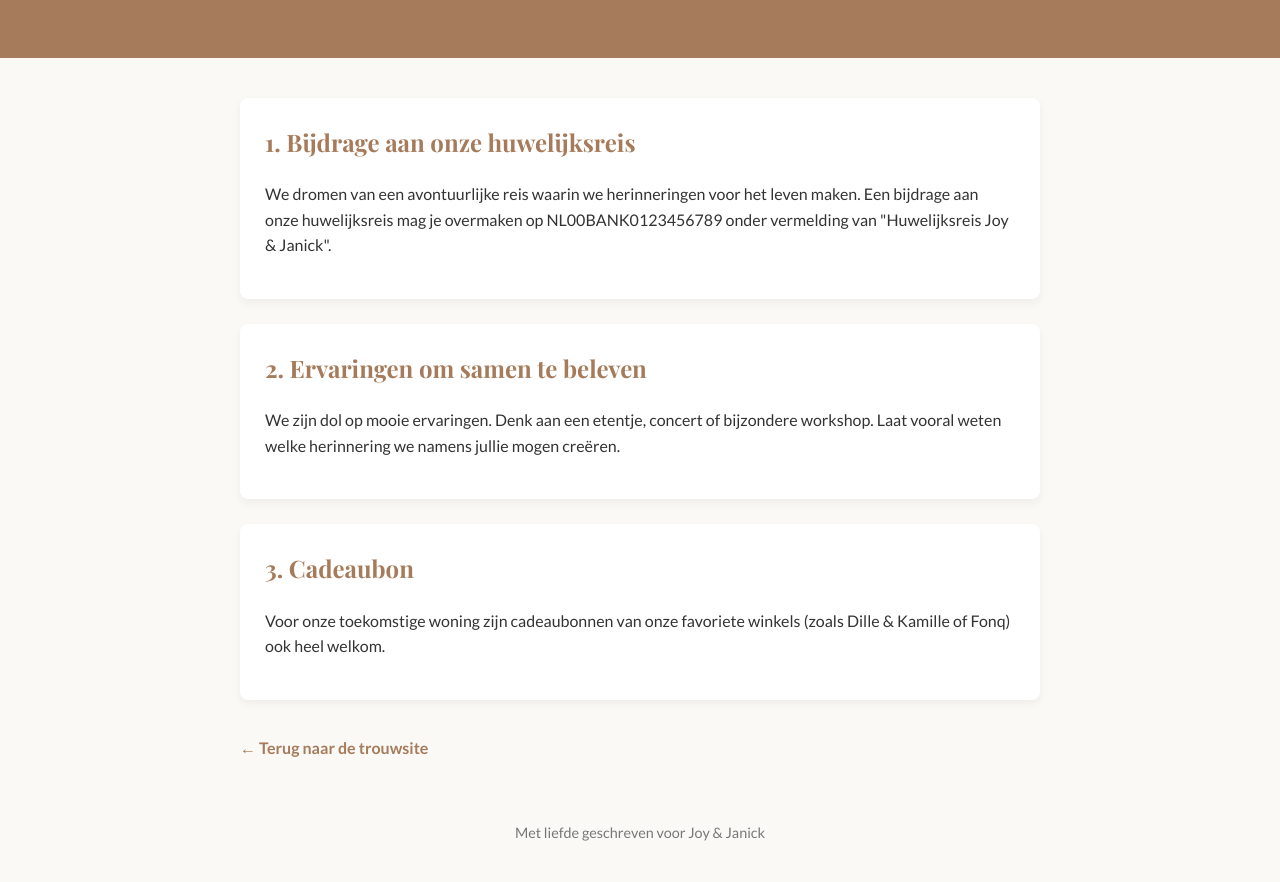
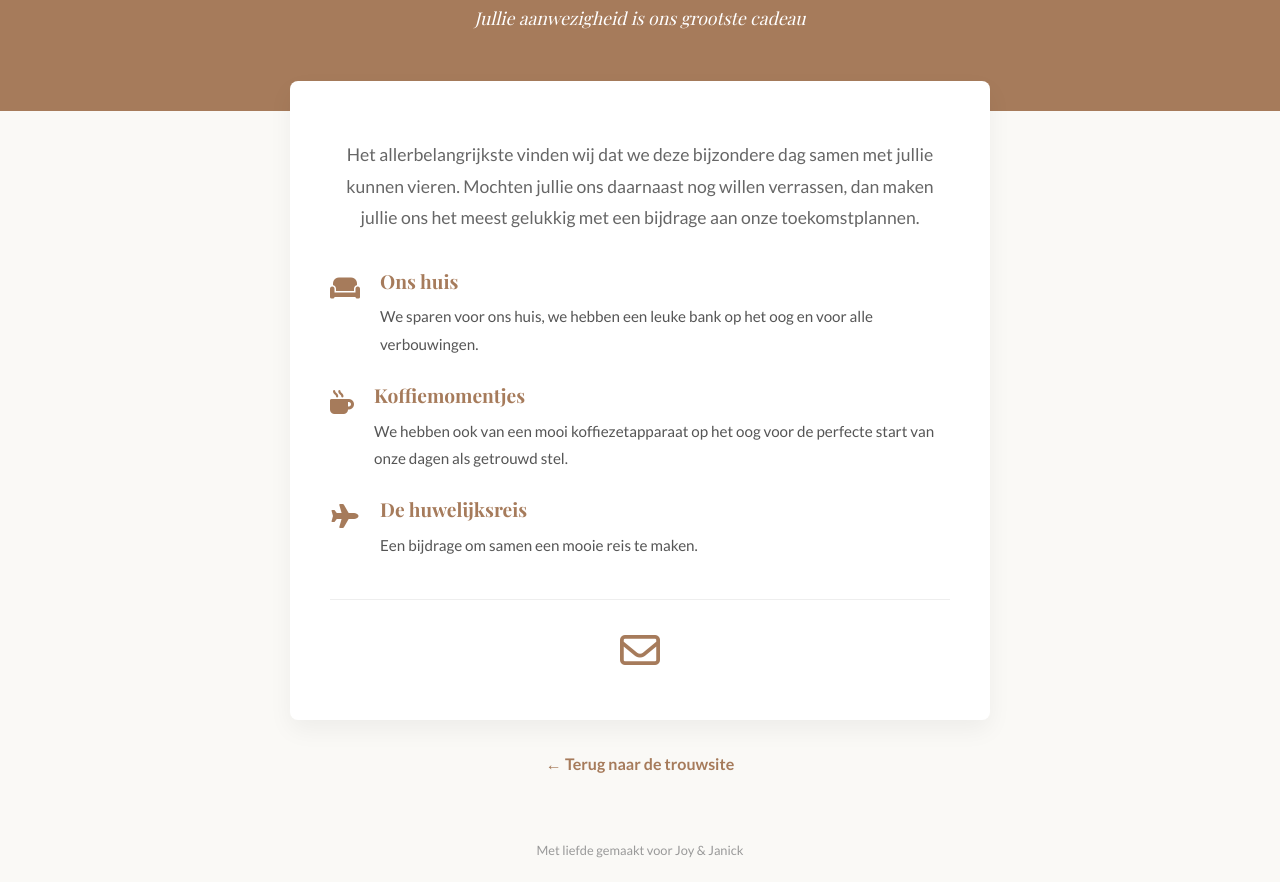
Before and after one commit to MatsVink/trouw-website, a website: page cadeautips.html in a window 1280 px wide. Shown: the part 209-1091 px from the top of the page. Drawn offline with nearby package versions, Linux system fonts and the light colour scheme; a web font is replaced by a local one.

Commit message:
aanpassingen

```diff
--- a/cadeautips.html
+++ b/cadeautips.html
@@ -5,12 +5,16 @@
     <meta name="viewport" content="width=device-width, initial-scale=1.0">
     <title>Cadeautips Joy & Janick</title>
     <link rel="icon" type="image/jpeg" href="images/PHOTO-2025-01-14-19-41-58.jpg">
-    <link href="https://fonts.googleapis.com/css2?family=Playfair+Display:wght@400;700&family=Lato:wght@300;400;700&display=swap" rel="stylesheet">
+
+    <link href="https://fonts.googleapis.com/css2?family=Playfair+Display:ital,wght@0,400;0,700;1,400&family=Lato:wght@300;400;700&display=swap" rel="stylesheet">
+    <link rel="stylesheet" href="https://cdnjs.cloudflare.com/ajax/libs/font-awesome/6.4.0/css/all.min.css">
+
     <style>
         :root {
-            --primary-color: #A67B5B;
-            --bg-color: #FAF9F6;
-            --text-color: #333;
+            --primary-color: #A67B5B; /* Warme bruintint */
+            --secondary-color: #D4C5B0; /* Lichtere tint voor accenten */
+            --bg-color: #FAF9F6; /* Off-white achtergrond */
+            --text-color: #4A4A4A; /* Iets zachter zwart */
         }
 
         body {
@@ -19,86 +23,187 @@
             color: var(--text-color);
             margin: 0;
             padding: 0;
-            line-height: 1.6;
+            line-height: 1.8;
         }
 
         header {
             background-color: var(--primary-color);
             color: white;
             text-align: center;
-            padding: 40px 20px;
+            padding: 60px 20px;
+        }
+
+        header .subtitle {
+            letter-spacing: 3px;
+            text-transform: uppercase;
+            font-size: 0.9rem;
+            opacity: 0.9;
         }
 
         header h1 {
-            margin: 0;
+            margin: 10px 0;
             font-family: 'Playfair Display', serif;
-            font-size: 2.8rem;
+            font-size: 3rem;
+            font-weight: 700;
+        }
+
+        header .intro-text {
+            font-style: italic;
+            font-family: 'Playfair Display', serif;
+            font-size: 1.1rem;
+            margin-top: 10px;
         }
 
         .container {
-            max-width: 800px;
-            margin: 0 auto;
-            padding: 40px 20px;
+            max-width: 700px;
+            margin: -30px auto 0; /* Laat de kaart iets over de header vallen */
+            padding: 0 20px 40px;
+            position: relative;
         }
 
         .gift-card {
             background: white;
             border-radius: 8px;
-            box-shadow: 0 4px 10px rgba(0,0,0,0.05);
-            padding: 25px;
-            margin-bottom: 25px;
+            box-shadow: 0 10px 25px rgba(0,0,0,0.05);
+            padding: 40px;
+            text-align: center;
         }
 
-        .gift-card h2 {
-            margin-top: 0;
+        .intro-paragraph {
+            margin-bottom: 30px;
+            font-size: 1.1rem;
+            color: #666;
+        }
+
+        .wish-list {
+            list-style: none;
+            padding: 0;
+            margin: 30px 0;
+            text-align: left;
+        }
+
+        .wish-item {
+            display: flex;
+            align-items: flex-start;
+            margin-bottom: 20px;
+        }
+
+        .wish-icon {
             color: var(--primary-color);
+            font-size: 1.5rem;
+            margin-right: 20px;
+            margin-top: 2px;
+            width: 30px;
+            text-align: center;
+        }
+
+        .wish-content h3 {
+            margin: 0 0 5px;
             font-family: 'Playfair Display', serif;
+            color: var(--primary-color);
+            font-size: 1.2rem;
+        }
+
+        .wish-content p {
+            margin: 0;
+            font-size: 0.95rem;
+            color: #555;
+        }
+
+        .envelope-section {
+            margin-top: 40px;
+            padding-top: 30px;
+            border-top: 1px solid #eee;
+        }
+
+        .envelope-icon {
+            font-size: 2.5rem;
+            color: var(--primary-color);
+            margin-bottom: 10px;
         }
 
         .back-link {
             display: inline-block;
-            margin-top: 10px;
+            margin-top: 30px;
             text-decoration: none;
             color: var(--primary-color);
             font-weight: bold;
+            transition: color 0.3s ease;
+            text-align: center;
+            width: 100%;
+        }
+
+        .back-link:hover {
+            color: #8c664b;
         }
 
         footer {
             text-align: center;
             padding: 20px;
-            font-size: 0.9rem;
-            color: #777;
+            font-size: 0.8rem;
+            color: #999;
+        }
+
+        /* Mobiele aanpassing */
+        @media (max-width: 600px) {
+            header h1 { font-size: 2.2rem; }
+            .gift-card { padding: 25px; }
+            .wish-item { flex-direction: column; text-align: center; align-items: center; }
+            .wish-icon { margin-right: 0; margin-bottom: 10px; }
+            .wish-list { text-align: center; }
         }
     </style>
 </head>
 <body>
+
     <header>
-        <p style="letter-spacing: 3px; text-transform: uppercase;">Cadeautips</p>
+        <p class="subtitle">Cadeautips</p>
         <h1>Joy & Janick</h1>
-        <p>Dankbaar voor jullie liefde en aanwezigheid</p>
+        <p class="intro-text">Jullie aanwezigheid is ons grootste cadeau</p>
     </header>
 
     <div class="container">
         <div class="gift-card">
-            <h2>1. Bijdrage aan onze huwelijksreis</h2>
-            <p>We dromen van een avontuurlijke reis waarin we herinneringen voor het leven maken. Een bijdrage aan onze huwelijksreis mag je overmaken op NL00BANK0123456789 onder vermelding van "Huwelijksreis Joy & Janick".</p>
-        </div>
+            <p class="intro-paragraph">
+                Het allerbelangrijkste vinden wij dat we deze bijzondere dag samen met jullie kunnen vieren.
+                Mochten jullie ons daarnaast nog willen verrassen, dan maken jullie ons het meest gelukkig met een bijdrage aan onze toekomstplannen.
+            </p>
 
-        <div class="gift-card">
-            <h2>2. Ervaringen om samen te beleven</h2>
-            <p>We zijn dol op mooie ervaringen. Denk aan een etentje, concert of bijzondere workshop. Laat vooral weten welke herinnering we namens jullie mogen creëren.</p>
-        </div>
+            <ul class="wish-list">
+                <li class="wish-item">
+                    <div class="wish-icon"><i class="fa-solid fa-couch"></i></div>
+                    <div class="wish-content">
+                        <h3>Ons huis</h3>
+                        <p>We sparen voor ons huis, we hebben een leuke bank op het oog en voor alle verbouwingen.</p>
+                    </div>
+                </li>
+                <li class="wish-item">
+                    <div class="wish-icon"><i class="fa-solid fa-mug-hot"></i></div>
+                    <div class="wish-content">
+                        <h3>Koffiemomentjes</h3>
+                        <p>We hebben ook van een mooi koffiezetapparaat op het oog voor de perfecte start van onze dagen als getrouwd stel.</p>
+                    </div>
+                </li>
+                <li class="wish-item">
+                    <div class="wish-icon"><i class="fa-solid fa-plane"></i></div>
+                    <div class="wish-content">
+                        <h3>De huwelijksreis</h3>
+                        <p>Een bijdrage om samen een mooie reis te maken.</p>
+                    </div>
+                </li>
+            </ul>
 
-        <div class="gift-card">
-            <h2>3. Cadeaubon</h2>
-            <p>Voor onze toekomstige woning zijn cadeaubonnen van onze favoriete winkels (zoals Dille & Kamille of Fonq) ook heel welkom.</p>
+            <div class="envelope-section">
+                <i class="fa-regular fa-envelope envelope-icon"></i>
+            </div>
         </div>
 
         <a href="index.html" class="back-link">&larr; Terug naar de trouwsite</a>
     </div>
 
     <footer>
-        Met liefde geschreven voor Joy & Janick
+        Met liefde gemaakt voor Joy & Janick
     </footer>
+
 </body>
 </html>
```
Also changed, not shown: index.html (+11 -6 lines).
